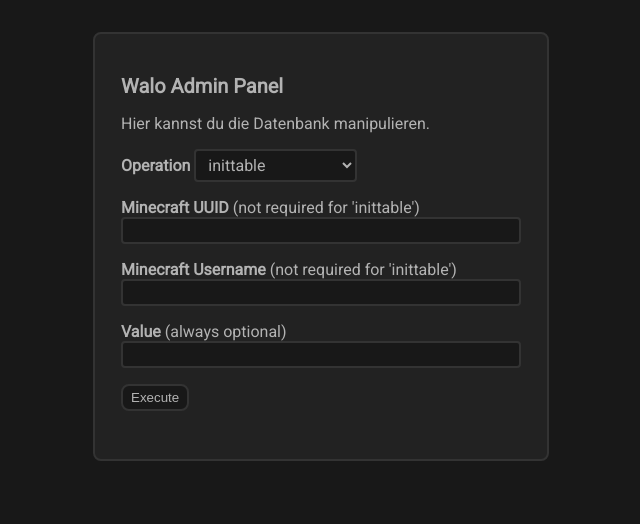
After one commit to L0wLauch11/Walo-Web, a PHP site: page /adminpanel.php in a window 1280 px wide. The commit adds this page. Shown: the top 524 px of the page, without its empty margins (319-959 px from the left). Run offline with PHP 8.4, Linux system fonts and the light colour scheme; data that the repository does not hold is empty.

Commit message:
feat: adminpanel & redesign

```diff
--- /dev/null
+++ b/adminpanel.php
@@ -0,0 +1,67 @@
+<!DOCTYPE html>
+<html lang="en">
+
+<head>
+    <meta charset="UTF-8">
+    <meta name="viewport" content="width=device-width, initial-scale=1.0">
+    <link rel="stylesheet" href="css/master.css">
+    <link rel="stylesheet" href="css/adminpanel.css">
+    <title>Walo Admin Panel</title>
+</head>
+
+<?php
+
+$credentials = parse_ini_file("assets/secrets/credentials.ini");
+
+$user = $_POST['user'];
+$pass = $_POST['pass'];
+
+if ($user != $credentials['adminpanel_username'] || $pass != $credentials['adminpanel_password']) {
+    if (isset($_POST)) { ?>
+        <div class="container adminpanel-login">
+            <h1>Walo Admin Panel Login</h1>
+            <form method="POST" action="adminpanel.php">
+                <p>Username <input class="input" type="text" name="user"></p>
+                <p>Password <input class="input" type="password" name="pass"></p>
+                <p><input class="button" type="submit" name="submit" value="Login"></p>
+            </form>
+        </div>
+    <?php }
+
+    return;
+}
+
+?>
+
+<body>
+    <main class="container adminpanel-container">
+        <h1 style="font-weight: bold;">Walo Admin Panel</h1>
+        <p>Hier kannst du die Datenbank manipulieren.</p>
+
+        <form class="adminpanel-manipulation" method="GET" action="database.php">
+            <p>
+                <b>Operation</b>
+                <select onchange='this.form.submit()' name="operation" class="dropdown">
+                    <?php
+
+                    $actions = ['inittable', 'createplayer', 'getkills', 'addkill', 'addwin', 'addplaycount', 'removeplaycount', 'removewin', 'removekill'];
+                    foreach ($actions as $action) {
+                        echo "<option value='$action'>$action</option>";
+                    }
+
+                    ?>
+                </select>
+            </p>
+
+            <!-- DO NOT SHARE THIS WITH ANYONE YOU DON'T TRUST -->
+            <input type="hidden" name="secret" value="<?= file_get_contents("assets/secrets/database_access_security_string.txt") ?>">
+
+            <p><b>Minecraft UUID</b> (not required for 'inittable') <input class="input" type="text" value="" name="uuid"></p>
+            <p><b>Minecraft Username</b> (not required for 'inittable') <input class="input" type="text" value="" name="name"></p>
+            <p><b>Value</b> (always optional) <input class="input" type="text" value="" name="value"></p>
+            <p><input class="button" type="submit" name="submit" value="Execute"></p>
+        </form>
+    </main>
+</body>
+
+</html>
--- /dev/null
+++ b/css/adminpanel.css
@@ -0,0 +1,74 @@
+.container h1 {
+    font-size: 20px;
+}
+
+.container p {
+    color: var(--c4);
+    font-size: 16px;
+    width: auto;
+}
+
+.adminpanel-container {
+    width: fit-content;
+}
+
+.adminpanel-login {
+    width: fit-content;
+}
+
+.adminpanel-login .input {
+    width: 100%;
+    box-sizing: border-box;
+}
+
+.input {
+    color: var(--c4);
+    background-color: var(--c1);
+    border-radius: var(--rounding-small);
+    padding: 4px 8px;
+    border: var(--default-border);
+    border-color: var(--c5);
+    width: 100%;
+    display: block;
+    box-sizing: border-box;
+}
+
+.button {
+    color: var(--c4);
+    background-color: var(--c1);
+    border-radius: var(--rounding);
+    border: var(--default-border);
+    border-color: var(--c5);
+    padding: 4px 8px;
+    transition: 0.3s;
+}
+
+.button:hover {
+    color: var(--c4);
+    background-color: var(--c1);
+    border-radius: var(--rounding);
+    border: var(--default-border);
+    border-color: var(--c3);
+    padding: 4px 8px;
+}
+
+.adminpanel-manipulation {
+    width: 400px;
+}
+
+.dropdown {
+    background-color: var(--c1);
+    border: var(--default-border);
+    padding: 0 1em 0 0;
+    margin: 0;
+    font-family: inherit;
+    font-size: 16px;
+    cursor: inherit;
+    line-height: inherit;
+    border-radius: 4px;
+    padding: 0.25em 0.5em;
+    cursor: pointer;
+    color: var(--c4);
+    display: inline-block;
+    width: fit-content;
+}
--- a/css/master.css
+++ b/css/master.css
@@ -1,11 +1,16 @@
 @import url('https://fonts.googleapis.com/css2?family=Roboto&display=swap');
 
 :root {
-  --c1: #1D2025;
-  --c2: #1F2933;
-  --c3: #E2E2E9;
-  --c4: #ADB0B5;
-  --c5: #39434C;
+    --c1: #181818;
+    --c2: #222222;
+    --c3: #E2E2E2;
+    --c4: #b3b3b3;
+    --c5: #333333;
+
+    --rounding: 8px;
+    --rounding-small: 4px;
+
+    --default-border: solid 2px var(--c5);
 }
 
 html {
@@ -34,18 +39,20 @@ a {
 .container {
     color: var(--c2);
     background-color: var(--c2);
-  box-shadow: 0px 0px 5px black;
-
+    border-radius: var(--rounding);
     margin: auto;
     margin-top: 32px;
     max-width: 800px;
     min-width: 320px;
     padding: 32px 2vw;
     height: auto;
+    left: auto;
+    border: var(--default-border);
+    border-color: var(--c5);
+}
 
+.brief {
     text-align: center;
-
-  left: auto;
 }
 
 .container h1 {
@@ -56,15 +63,14 @@ a {
     font-size: 40px;
 }
 
+.container p {
+    color: var(--c4);
+    font-size: 24px;
+}
+
 body h3 {
     margin-bottom: 0px;
     color: var(--c4);
-}
-
-body p {
-  color: var(--c4);
-  margin: auto;
-  font-size: 24px;
 }
 
 body header {
--- /dev/null
+++ b/fiveserver.config.js
@@ -0,0 +1,3 @@
+module.exports = {
+    php: "/usr/bin/php"
+  }
--- a/navigation.html
+++ b/navigation.html
@@ -3,9 +3,8 @@
         <li>
             <h1>Walo</h1>
         </li>
-        <li><a href="/">Home</a></li>
+        <li><a href="./">Home</a></li>
         <li><a href="leaderboards.php">Leaderboards</a></li>
         <li><a href="plugin.php">MC-Plugin</a></li>
-        <li><a target="_blank" href="https://discord.gg/amJbWnUq9f">Discord</a></li>
     </ul>
 </nav>
--- a/plugin.php
+++ b/plugin.php
@@ -12,7 +12,7 @@
 <body>
     <header>
         <?php
-        $root = $_SERVER["DOCUMENT_ROOT"];
+        $root = dirname(__FILE__);
         include "$root/navigation.html";
         ?>
     </header>
@@ -54,6 +54,8 @@
             </ul>
         </div>
 
+        <div class="seperator"></div>
+
         <p id="web-source">Plugin Quellcode: <a
                 href="https://github.com/L0wLauch11/Walo">https://github.com/L0wLauch11/Walo</a></p>
     </div>
```
Also changed, not shown: other parts of css/master.css (+45 -15 lines), css/leaderboards.css (+2 -5 lines), database.php (+21 -13 lines), index.php (+46 -13 lines), leaderboards.php (+11 -10 lines), .htaccess, assets/mc/golden_apple.png (added), assets/mc/strength_potion.png (added), assets/screenshot-info.png, 2 other files. Lines whose indentation alone changed are shown as unchanged.
